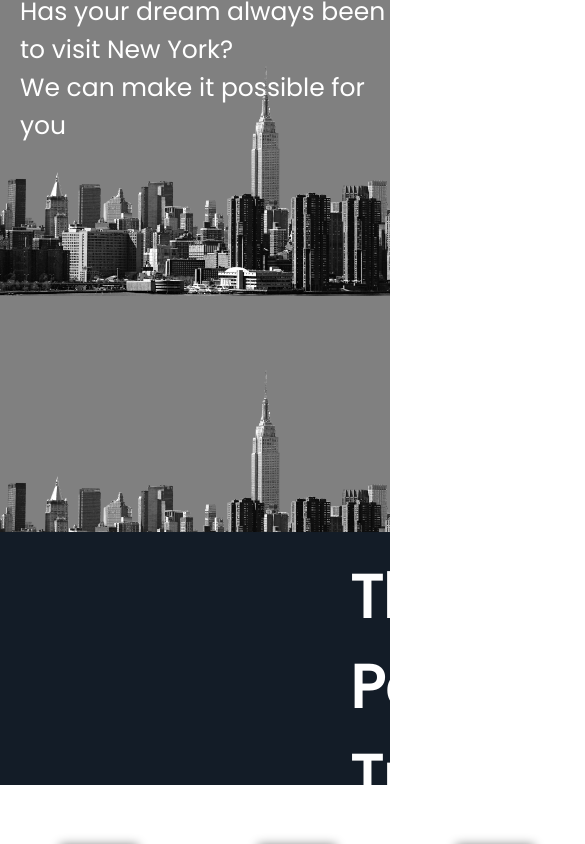
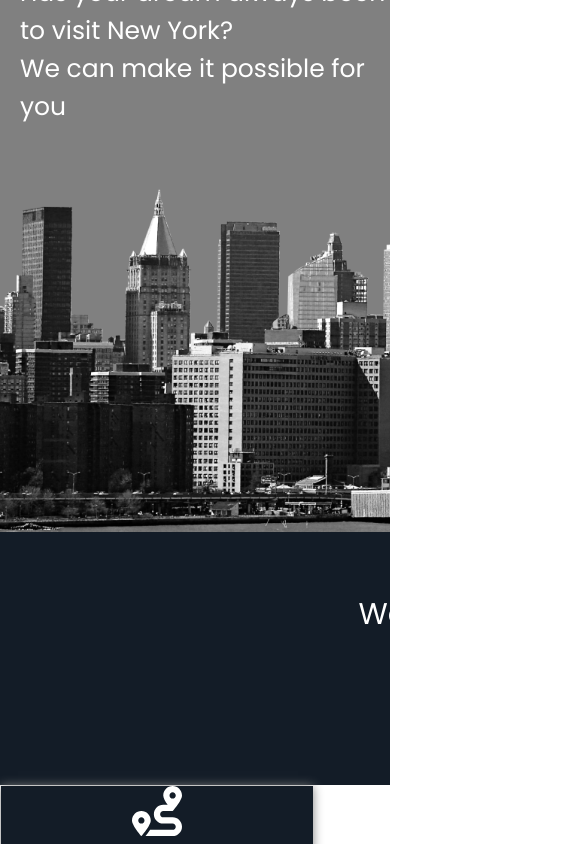
Before and after one commit to SemPiekar/p1-html-css, a plain HTML site: page opdracht_9/index.html in a window 390 px wide. Shown: the part 1156-2000 px from the top of the page, 585 px wide, since content can reach past the window. Drawn offline with Linux system fonts and the light colour scheme; a web font is replaced by a local one.

Commit message:
suicidel thoughts

```diff
--- a/opdracht_9/style.css
+++ b/opdracht_9/style.css
@@ -215,4 +215,24 @@
   margin-top: 5rem;
 }
 @media screen and (max-width: 932px) {
+  * {
+    font-size: 50%;
+  }
+  .new_york {
+    background-size: cover;
+  }
+  .header_3,
+  .text_3 {
+    width: 932px;
+  }
+  .all {
+    display: block;
+    width: 100vw;
+  }
+  .section3,
+  .text1 {
+    width: 80vw;
+    text-align: center;
+  }
+
 }
```
